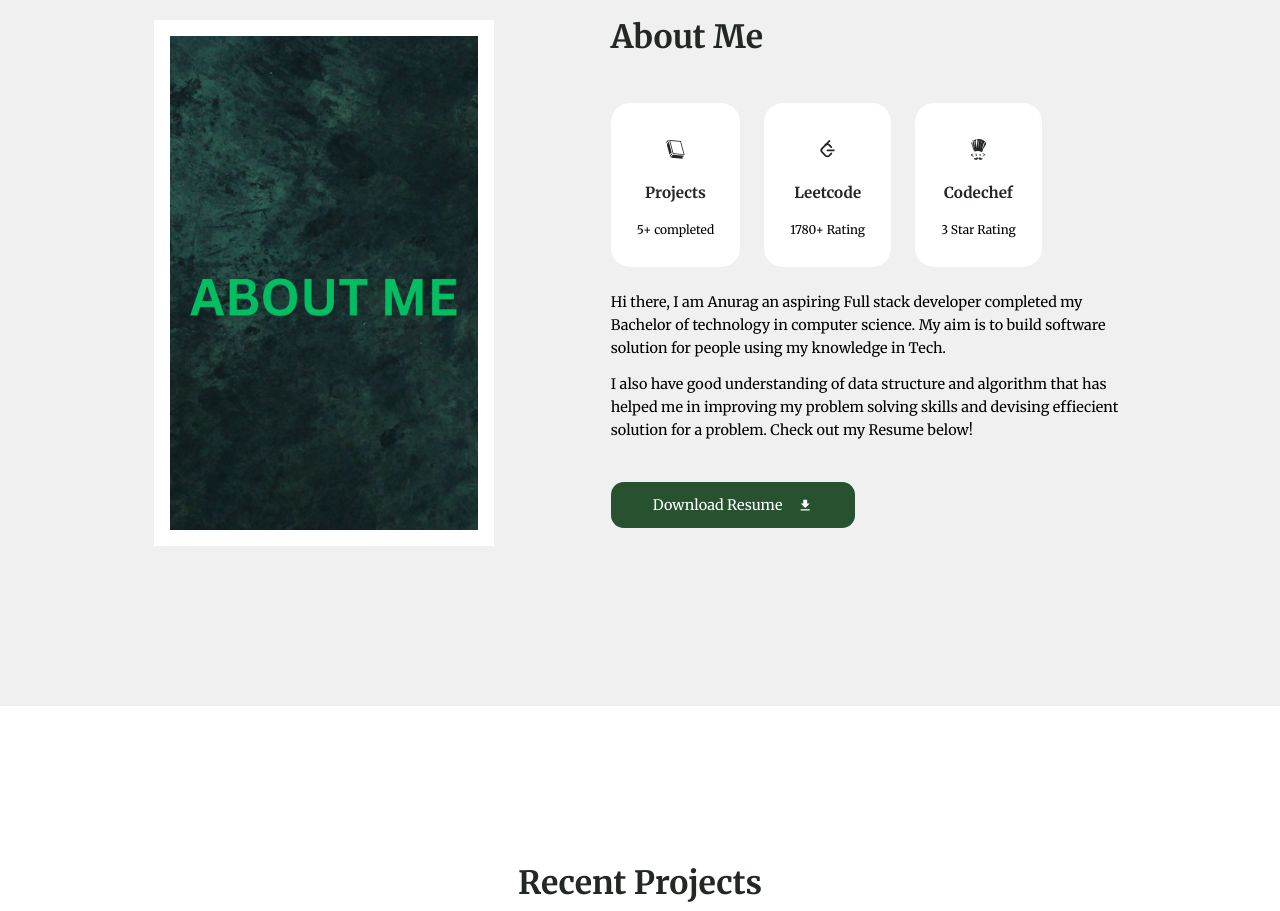
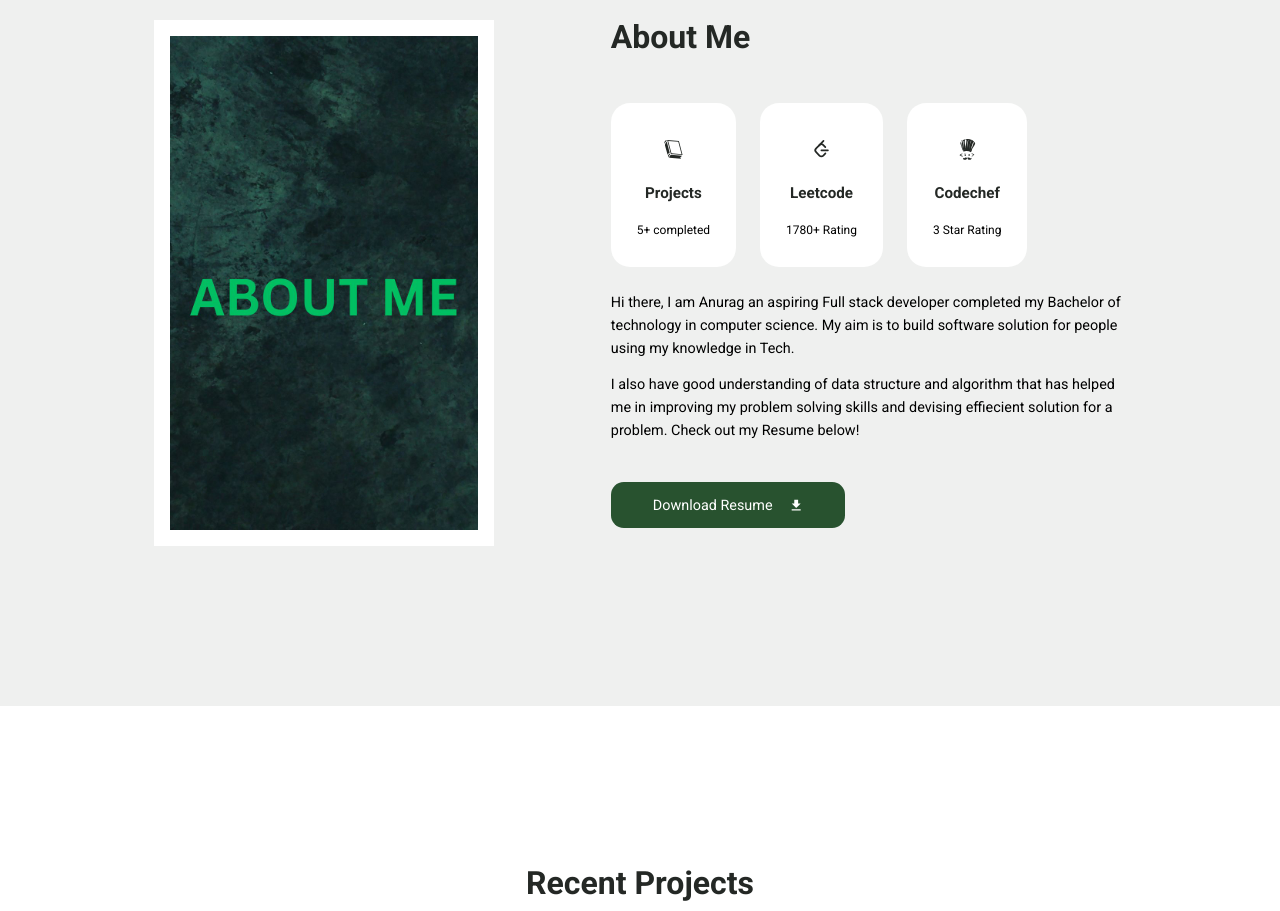
Before and after one commit to Anurag41682/Portfolio_2.0, a React (Vite) app: page / in a window 1280 px wide. Shown: the part 940-1851 px from the top of the page. Built offline with nearby package versions, Linux system fonts and the light colour scheme.

Commit message:
Updated font

```diff
--- a/index.html
+++ b/index.html
@@ -9,7 +9,7 @@
     "
     />
     <link
-      href="https://fonts.googleapis.com/css2?family=Merriweather:ital,wght@0,300;0,400;0,700;0,900;1,300;1,400;1,700;1,900&display=swap"
+      href="https://fonts.googleapis.com/css2?family=Roboto:ital,wght@0,100;0,300;0,400;0,500;0,700;0,900;1,100;1,300;1,400;1,500;1,700;1,900&display=swap"
       rel="stylesheet"
     />
     <meta name="viewport" content="width=device-width, initial-scale=1.0" />
--- a/src/index.css
+++ b/src/index.css
@@ -35,7 +35,7 @@
 }
 
 body {
-  font-family: "Merriweather", serif;
+  font-family: "Roboto", sans-serif;
   line-height: 1.6;
   font-size: 0.9rem;
 }
```
